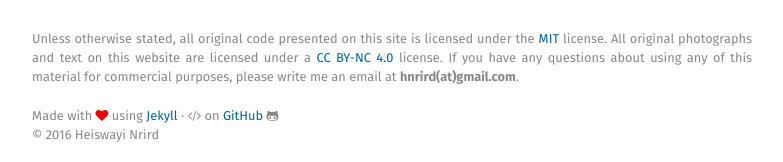
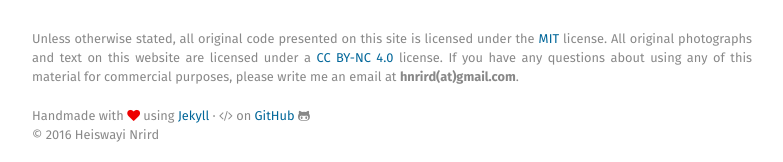
Before and after one commit to GangYang2012/heiswayi.github.io, a Jekyll site: the page built from index.html, in a window 1280 px wide and 900 px high, scrolled down 1605 px. Shown: the part 735-897 px from the top of the window, without its empty margins (248-1031 px from the left). Built offline with Jekyll 4.4.1, drawn with Linux system fonts in a browser that asks for light colours.

Commit message:
Update link typo and add my JSFiddle social icon

```diff
--- a/_includes/foot.html
+++ b/_includes/foot.html
@@ -1,6 +1,6 @@
 <div class="footer">
 	<div class="license">Unless otherwise stated, all original code presented on this site is licensed under the <a href="http://heiswayi.github.io/mit-license">MIT</a> license. All original photographs and text on this website are licensed under a <a href="https://creativecommons.org/licenses/by-nc/4.0/">CC BY-NC 4.0</a> license. If you have any questions about using any of this material for commercial purposes, please write me an email at <strong>hnrird(at)gmail.com</strong>.</div>
-	<div class="copyright">Made with <span style="color:#e00"><i class="fa fa-heart"></i></span> using <a href="http://jekyllrb.com">Jekyll</a> &middot; <i class="fa fa-code"></i> on <a href="https://github.com/heiswayi/heiswayi.github.io_jekyll_source">GitHub</a> <i class="fa fa-github-alt"></i><br>&copy; {{ site.time | date: "%Y" }} {{ site.author.name }}</div>
+	<div class="copyright">Handmade with <span style="color:#e00"><i class="fa fa-heart"></i></span> using <a href="http://jekyllrb.com">Jekyll</a> &middot; <i class="fa fa-code"></i> on <a href="https://github.com/heiswayi/heiswayi.github.io">GitHub</a> <i class="fa fa-github-alt"></i><br>&copy; {{ site.time | date: "%Y" }} {{ site.author.name }}</div>
 </div>
 
 {% if site.google_analytics %}
--- a/_includes/social_links.html
+++ b/_includes/social_links.html
@@ -8,4 +8,5 @@
   <a href="http://codepen.io/heiswayi/" title="CodePen" target="_blank"><i class="fa fa-codepen"></i></a>
   <a href="https://500px.com/heiswayi_nrird" title="500px" target="_blank"><i class="fa fa-500px"></i></a>
   <a href="https://instagram.com/heiswayi.nrird/" title="Instagram" target="_blank"><i class="fa fa-instagram"></i></a>
+  <a href="http://jsfiddle.net/user/heiswayi/" title="JSFiddle" target="_blank"><i class="fa fa-jsfiddle"></i></a>
 </div>
```
